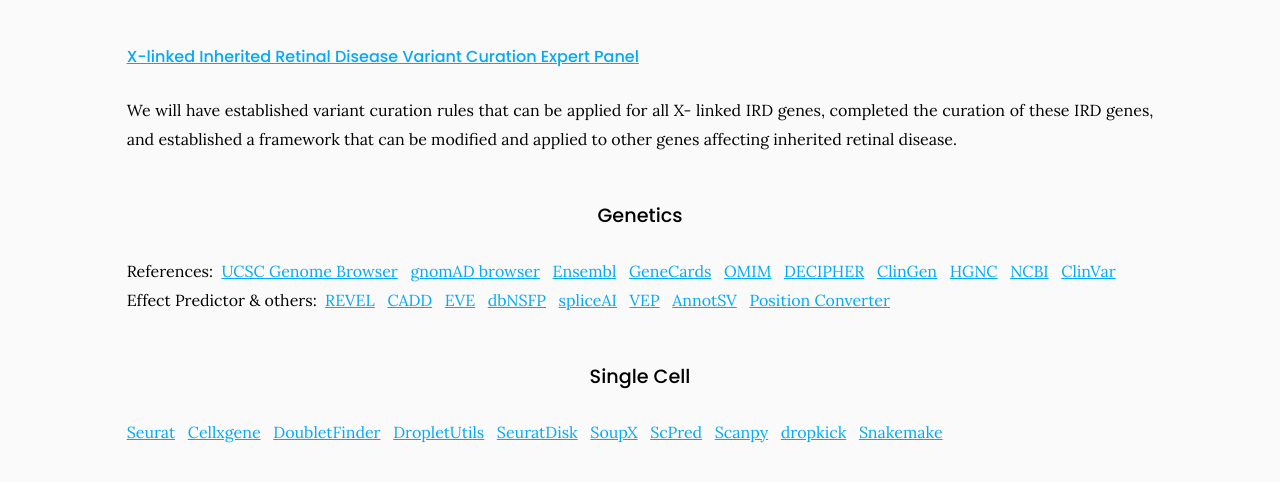
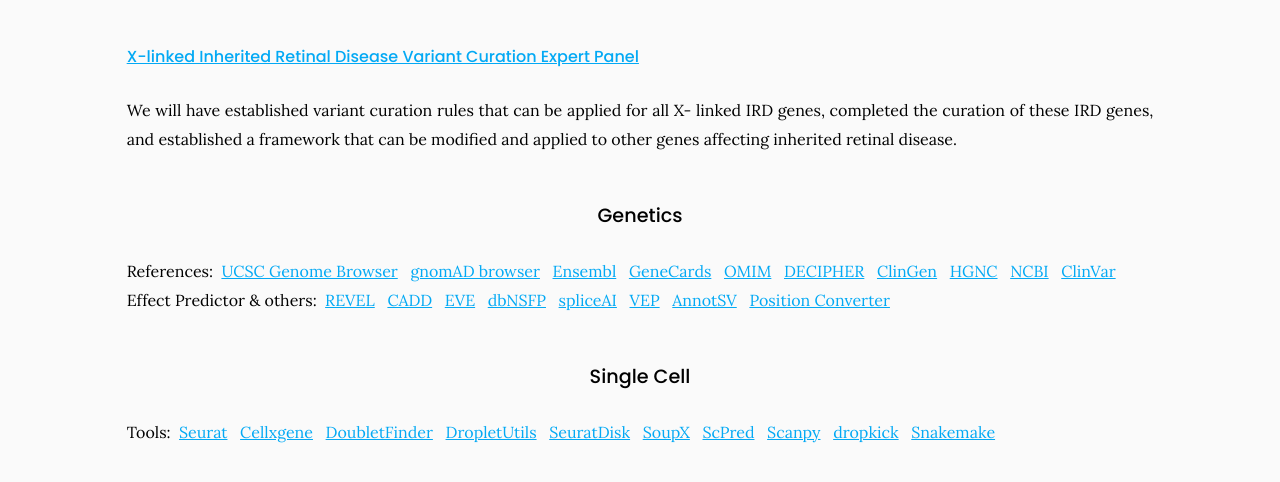
Before and after one commit to RCHENLAB/rchenlab.github.io, a Jekyll site: the page built from resources/index.md, in a window 1280 px wide and 900 px high, scrolled down 3992 px, cut to the strip 0-502 px from the top of the window. Shown: the top 482 px of the strip. Built offline with Jekyll 4.4.1, drawn with Linux system fonts in a browser that asks for light colours.

Commit message:
Update index.md

```diff
--- a/resources/index.md
+++ b/resources/index.md
@@ -61,7 +61,7 @@ Effect Predictor & others:&nbsp;&nbsp;[REVEL](https://sites.google.com/site/reve
 [Position Converter](https://mutalyzer.nl/position-converter)
 
 ### Single Cell
-[Seurat](https://satijalab.org/seurat)&nbsp;&nbsp;
+Tools:&nbsp;&nbsp;[Seurat](https://satijalab.org/seurat)&nbsp;&nbsp;
 [Cellxgene](https://github.com/chanzuckerberg/cellxgene)&nbsp;&nbsp;
 [DoubletFinder](https://github.com/chris-mcginnis-ucsf/DoubletFinder)&nbsp;&nbsp;
 [DropletUtils](https://bioconductor.org/packages/release/bioc/html/DropletUtils.html)&nbsp;&nbsp;
```
